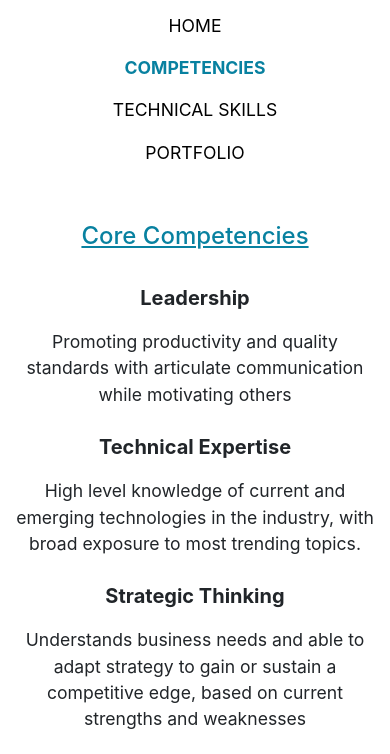
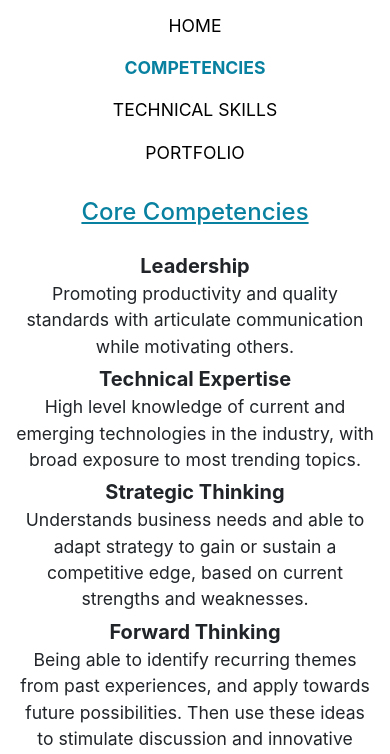
Before and after one commit to MisterBham/portfolio_website, a plain HTML site: page competencies.html in a window 390 px wide. Shown: the part 77-831 px from the top of the page. Drawn offline with nearby package versions, Linux system fonts and the light colour scheme.

Commit message:
flexbox on mobile vw

```diff
--- a/competencies.html
+++ b/competencies.html
@@ -24,36 +24,30 @@
             <h3 class="comp-subtitle">Core Competencies</h3>
         </p>
 
-        <div class="container" style="margin-top: 2em">
-            <div class="d-flex flex-column align-items-center flex-lg-row justify-content-between">
-                <div class="mb-2">
+        <div class="container" style="margin-top: 1.5em">
+            <div class="d-flex flex-column flex-lg-row">
                 <p class="comp-sub-subtitle text-center">
                     Leadership
                 </p>
                 <p class="text-center comp-sub-art">
-                        Promoting productivity and quality standards with articulate communication while motivating others
+                    Promoting productivity and quality standards with articulate communication while motivating others.
                 </p>
-                </div>
-                <div class="mb-2">
-                    <p class="comp-sub-subtitle text-center">
+                <p class="comp-sub-subtitle text-center mt-1">
                     Technical Expertise
                 </p>
                 <p class="text-center comp-sub-art">
                     High level knowledge of current and emerging technologies in the industry, with broad exposure to most trending topics.
                 </p>
             </div>
-            </div>
-                <div class="d-flex flex-column align-items-center flex-lg-row justify-content-between ">
-                    <div class="mb-2">
-                    <p class="comp-sub-subtitle text-center">
+
+            <div class="d-flex flex-column flex-lg-row">
+                <p class="comp-sub-subtitle text-center mt-1">
                 Strategic Thinking
                 </p>
                 <p class="text-center comp-sub-art">
-                    Understands business needs and able to adapt strategy to gain or sustain a competitive edge, based on current strengths and weaknesses
+                Understands business needs and able to adapt strategy to gain or sustain a competitive edge, based on current strengths and weaknesses.
                 </p>
-                    </div>
-                    <div class="mb-2">
-                    <p class="comp-sub-subtitle text-center">
+                <p class="comp-sub-subtitle text-center mt-1">
                 Forward Thinking
                 </p>
                 <p class="text-center comp-sub-art">
@@ -61,8 +55,7 @@
                 </p>
             </div>
         </div>
-            </div>
-        </div>
+
     </body>
 
     <div class="sticky-footer">
--- a/stylesheets/main.css
+++ b/stylesheets/main.css
@@ -18,6 +18,11 @@ footer {
     left: 0;
 }
 
+p {
+    margin-top: 0;
+    margin-bottom: 0 !important;
+}
+
 #name-title {
     color: rgb(8,129,160);
     font-family: 'Arial, Helvetica, sans-serif';
@@ -35,7 +40,7 @@ footer {
 }
 
 .comp-subtitle {
-    margin-top: 2em;
+    margin-top: 1em;
     text-align: center;
     text-decoration: underline;
     color: rgb(8,129,160);
```
Lines whose indentation alone changed are shown as unchanged.
